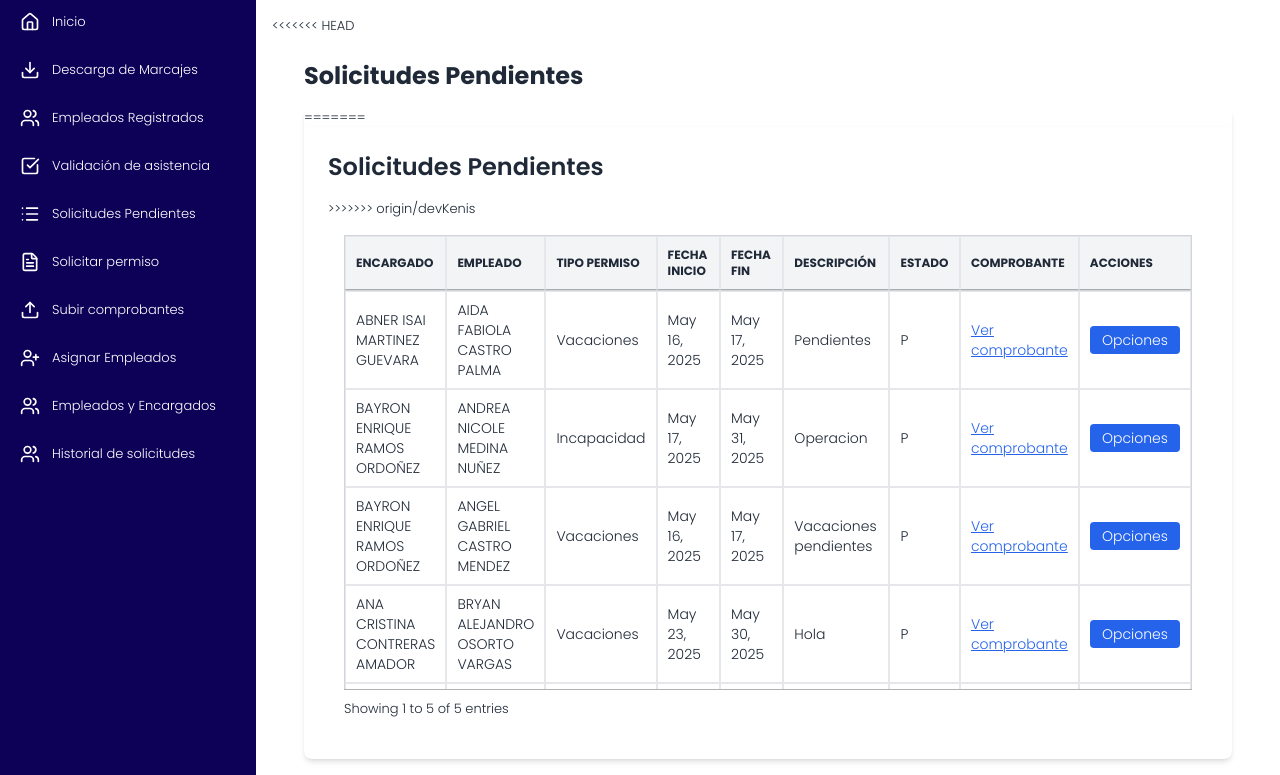
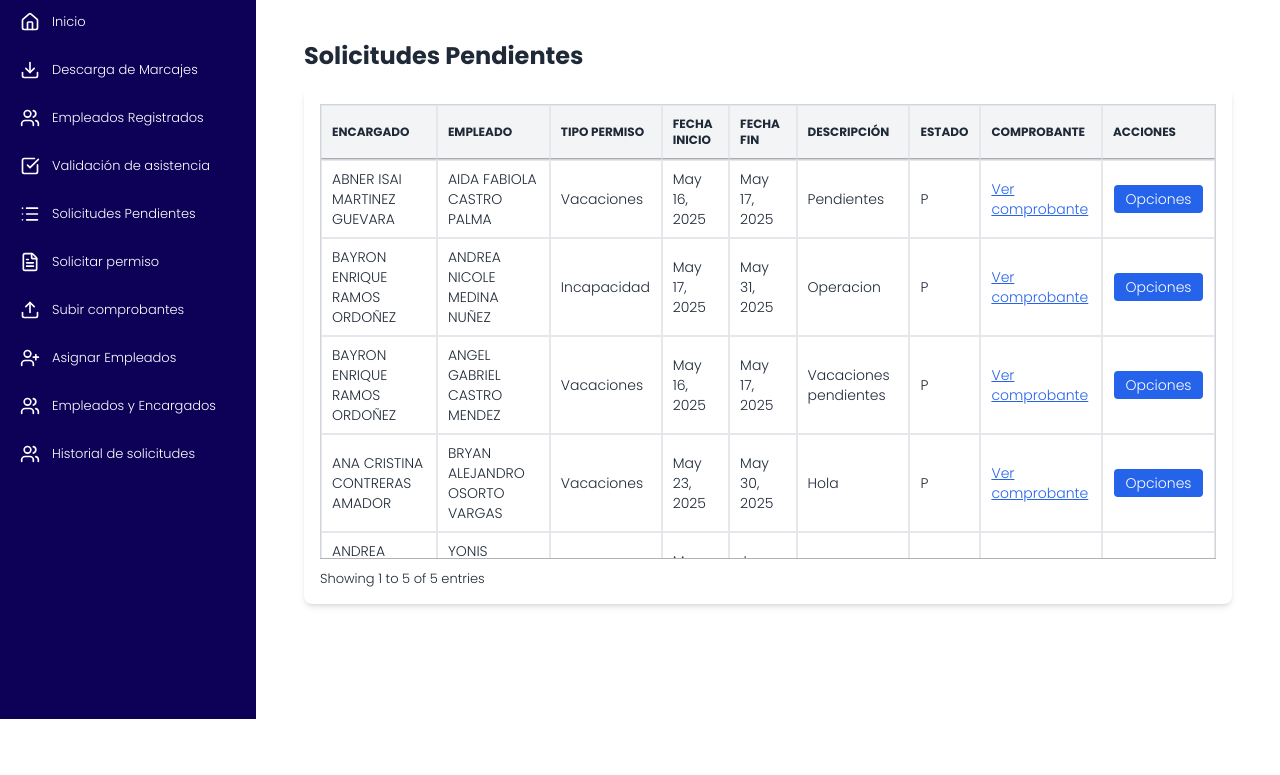
Before and after one commit to kenisosorto2000/AsistenciaRR-HH, a Django app: page /marcaje/solicitud/ in a window 1280 px wide. Shown: the part 81-856 px from the top of the page. After the commit the page ends 800 px from the top, so only its background shows below. Run offline with Django 5.2, Linux system fonts and the light colour scheme; data comes from the database, SQL or seed files in the repository; both versions use the stored data as it was after the commit; lists and menus that the app fills with data are empty; some libraries are stand-ins or nearby versions.

Commit message:
Arreglo solicitud

```diff
--- a/marcaje/templates/solicitudes_rh.html
+++ b/marcaje/templates/solicitudes_rh.html
@@ -2,19 +2,12 @@
 {% block content %}
 {% load static %}
 <link rel="stylesheet" href="{% static 'styles/menu.css' %}">
-<<<<<<< HEAD
 <script src="https://unpkg.com/alpinejs" defer></script>
 <div class="container mx-auto px-4 mt-6">
 
  <div x-data="{ open: false, selectedPermiso: '', selectedId: '' }" class="container mx-auto px-4 mt-6">
   <h2 class="text-2xl font-bold mb-4">Solicitudes Pendientes</h2>
   <div class="bg-white dark:bg-gray-800 shadow-md rounded-lg overflow-hidden">
-=======
-
-<div class="container mx-autop-6">
-  <div class="bg-white dark:bg-gray-800 shadow rounded p-6">
-  <h2 class="text-2xl font-semibold mb-4 text-gray-800 dark:text-gray-200">Solicitudes Pendientes</h2>
->>>>>>> origin/devKenis
     <div class="p-4 overflow-x-auto">
       <table id="permisos-pendientes" class="min-w-full text-sm text-left text-gray-800 dark:text-gray-200 border border-gray-300">
         <thead class="bg-gray-100 dark:bg-gray-600 uppercase text-xs">
```
Also changed, not shown: db.sqlite3.
